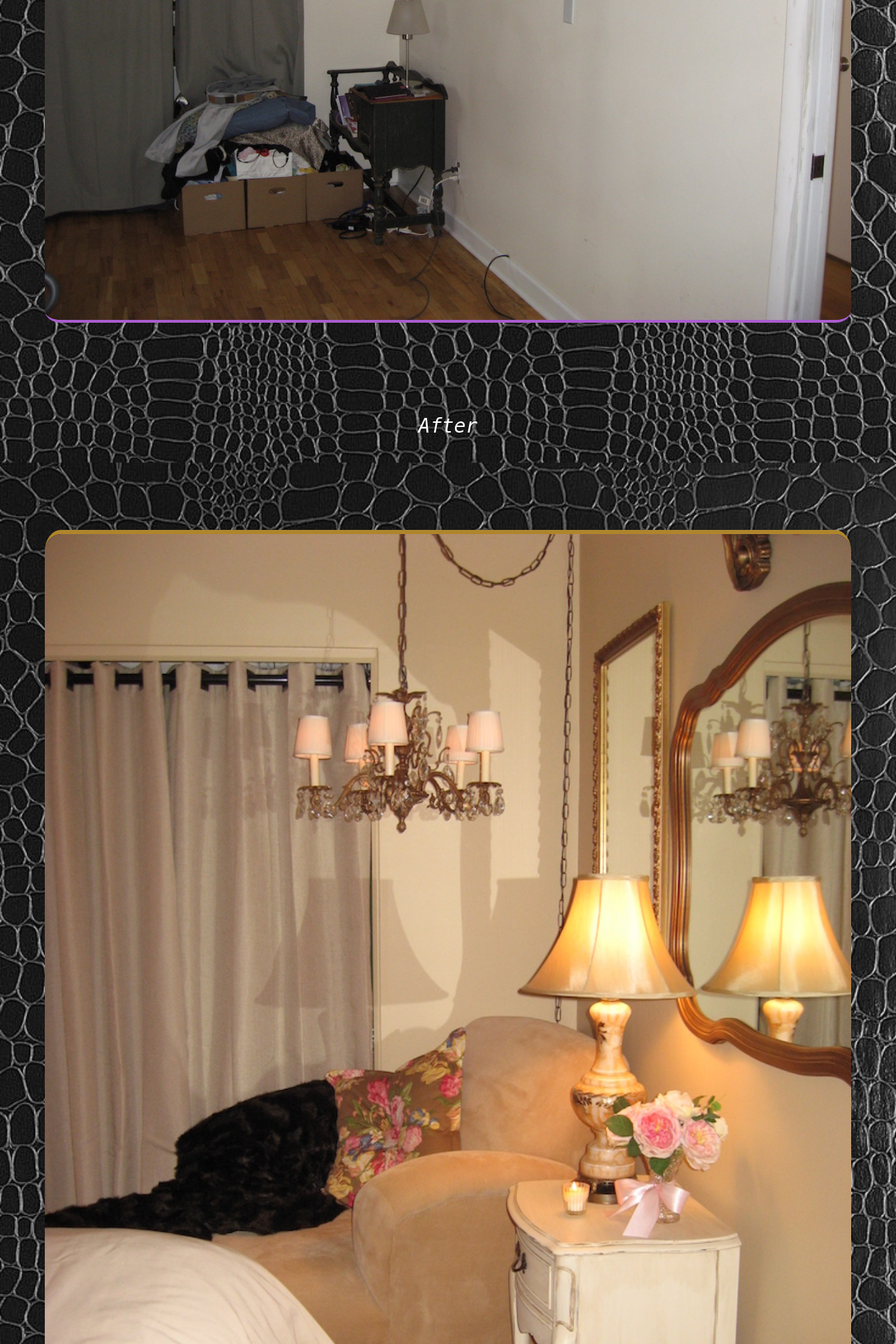
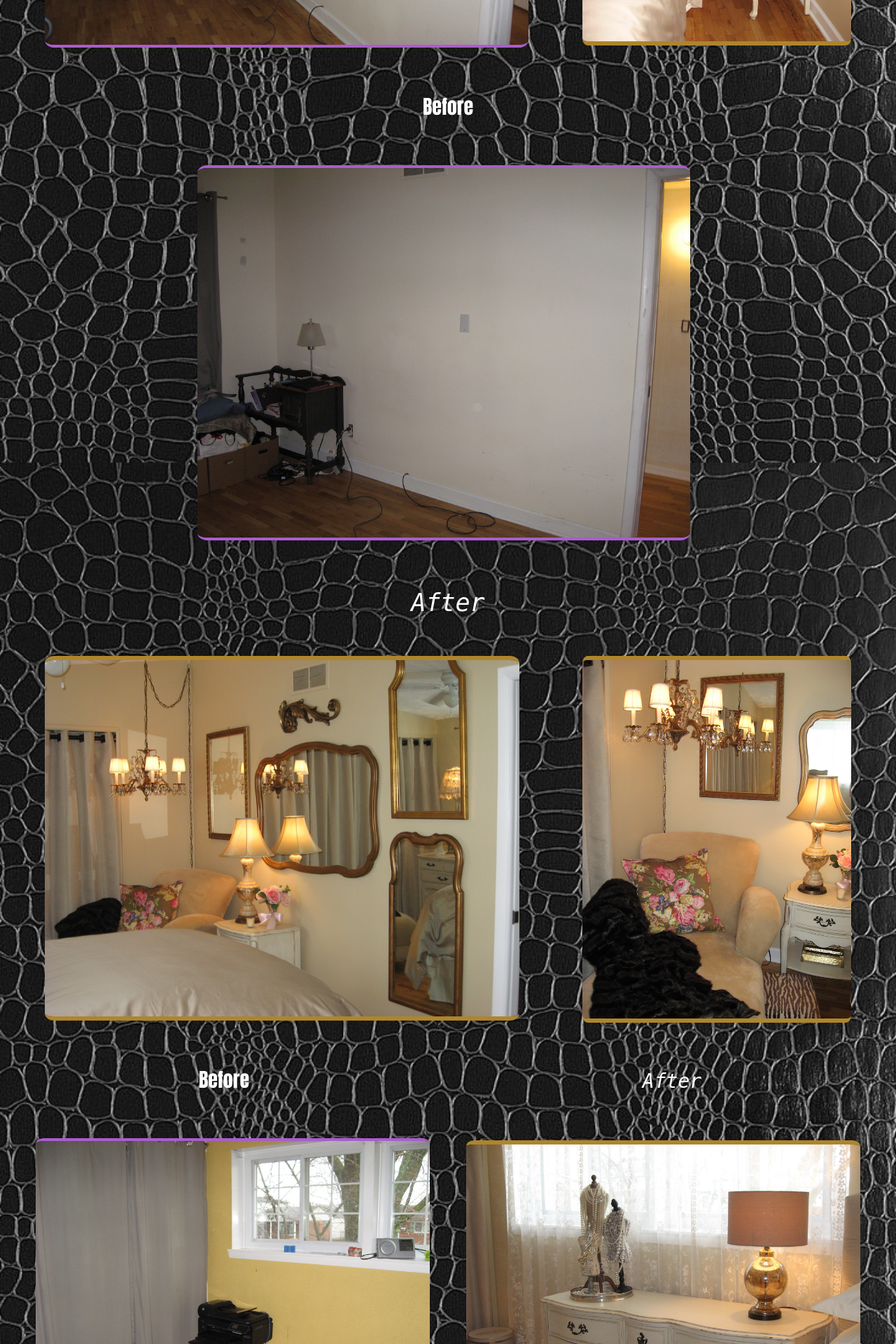
Before and after one commit to cjbaird/ThistleDesignGroup, a Python web app: template templates/before-after.html in a window 1280 px wide. Shown: the part 1200-3120 px from the top of the page at 70% size. Run offline with Jinja, Linux system fonts and the light colour scheme; the template is opened without the code that fills it, so the values that code supplies are empty; some libraries are stand-ins or nearby versions.

Commit message:
Tablet View
All of the styling for the tablet view has been completed.

```diff
--- a/static/style.css
+++ b/static/style.css
@@ -289,10 +289,6 @@
 		margin-bottom: 0px;
 	}
 
-	div.about{
-		height:90%;
-	}
-
 	#address p{
 		display: inline;
 	}
@@ -317,6 +313,283 @@
 
 	#text p{
 		font-size: 150%;
+	}
+		#tableplaces {
+		width: 34%;
+		height: 23%;
+		float: left;
+	}
+
+	#backyard {
+		width: 45%;
+		height: 28%;
+		float: right;
+	}
+
+	#graduation {
+		margin-top: 65%;
+	}
+
+	.events p{
+		font-size: 180%;
+	}
+
+	#video {
+		height: 475px;
+	}
+
+	#videocaption {
+		font-size: 130%;
+	}
+
+	#dessert {
+		width: 40%;
+		height: 26%;
+		float: left;
+		margin-left: 4%;
+		margin-top: 0%;
+	}
+
+	#centerpiece {
+		width: 40%;
+		height: 29%;
+		float: right;
+		margin-top: 0%;
+	}
+
+	#cart {
+		width: 40%;
+		height: 29%;
+		float: right;
+		margin-right: 30%;
+		margin-top: 0%;
+	}
+
+	#wedding {
+		margin-top: 125%;
+		margin-left: 5%;
+		margin-right: 5%;
+		margin-bottom: 2%;
+	}
+
+	#pictures {
+		width: 40%;
+		height: 25%;
+		float: left;
+	}
+
+	#boquet {
+		width: 40%;
+		height: 25%;
+		float: right;
+	}
+
+	#weddingtable {
+		width: 40%;
+		height: 25%;
+		float: left;
+	}
+
+	#butterfly {
+		width: 40%;
+		height: 25%;
+		float: right;
+	}
+
+	#hall {
+		width: 40%;
+		height: 25%;
+		float: right;
+	}
+
+	.design p{
+		font-size: 200%;
+		margin-left: 5%;
+		margin-right: 5%;
+		margin-bottom: 2%;
+		margin-top: 3%;
+	}
+
+	#corner {
+		width: 45%;
+		height: 10%;
+		margin-left: 4%;
+		float: left;
+	}
+
+	#full {
+		width: 45%;
+		height: 10%;
+		margin-right: 4%;
+		float: right;
+	}
+
+	#sunroom {
+		width:45%;
+		height: 30%;
+		margin-left: 3%;
+		float: left;
+	}
+
+	#front {
+		width:45%;
+		height: 30%;
+		margin-right:3%;
+		float:right;
+	}
+
+	#space {
+		margin-top: 65%;
+	}
+
+	#bedroom {
+		font-size: 160%;
+	}
+
+	#livingroom {
+		font-size: 160%;
+	}
+
+	#BeforeRightCorner {
+		width: 54%;
+		height: 30%;
+		float: left;
+		margin-right: 0%;
+	}
+
+	#AfterRightCorner {
+		width: 30%;
+		height: 18%;
+		float: right;
+	}
+
+	.Before p{
+		width: 50%;
+		margin-right:1%;
+		display:inline-block;
+		float: left;
+		margin-top: 0%;
+		margin-bottom: 0%;
+	}
+
+	.After p{
+		width: 48%;
+		display: inline-block;
+		margin-top: 0%;
+		margin-bottom: 0%;
+	}
+
+	#BeforeRightWall {
+		width: 55%;
+		height: 33%;
+		float: left;
+		margin-left: 22%;
+	}
+
+	#AfterRightWall {
+		margin-top: 0%;
+		width: 53%;
+		height: 27%;
+		float: left;
+	}
+
+	#AfterRightHead {
+		width: 30%;
+		height: 23%;
+		float: right;
+		margin-left: 0%;
+		margin-top: 0%;
+	}
+
+	#bef {
+		width: 100%;
+		margin-bottom: 0%;
+	}
+
+	#aft {
+		margin-bottom:4%;
+		width: 100%;
+		font-size: 250%;
+		text-align: center;
+	}
+
+	#BeforeLeftCorner{
+		width: 44%;
+		height: 25%;
+		float: left;
+		margin-left:4%;
+		margin-right:2%;
+	}
+
+	#AfterLeftCorner{
+		width: 44%;
+		height: 25%;
+		float: right;
+		margin-right:4%;
+		margin-left: 2%;
+	}
+	#before {
+		float:left;
+
+	}
+
+	#BeforeBackWall {
+		width:44%;
+		height: 25%;
+		float:left;
+		margin-left:4%;
+		margin-right:2%;
+	}
+
+	#AfterBackWall {
+		width:44%;
+		height:25%;
+		float:right;
+		margin-right:4%;
+		margin-left:2%;
+	}
+	#BeforeLeftWall {
+		width: 55%;
+		height: 25%;
+		float:left;
+		margin-right:2%;
+		margin-bottom:34.67px;
+	}
+	#AfterLeftWall {
+		width: 31%;
+		height: 25%;
+		float:right;
+		margin-left:2%;
+		margin-bottom:30px;
+	}
+	#livingroom {
+		text-align: center;
+		margin:4%;
+	}
+
+	#BeforeFamilyBack {
+		width: 40%;
+		height: 25%;
+		float: left;
+	}
+
+	#BeforeFamilyFront {
+		width: 40%;
+		height: 25%;
+		float:right;
+	}
+
+	#beforefam {
+		width: 100%;
+	}
+
+	#afterfam {
+		width:100%;
+	}
+	#map{
+		width: 600px;
+		height: 500px;
+		margin-right: 5%;
 	}
 	a.menu-link {
 	   display: none;
--- a/templates/about.html
+++ b/templates/about.html
@@ -23,7 +23,7 @@
 					var mapDiv = document.getElementById('map');
 					var map = new google.maps.Map(mapDiv, {center: {lat: 42.590327, lng: -82.887875}, zoom: 13});
 
-					var marker = new google.maps.Marker({position: myLatLng,
+					var marker = new google.maps.Marker({
 						map: map,
 						title: 'Hello World!'
 					});
```
Also changed, not shown: templates/before-after.html (indentation only).
